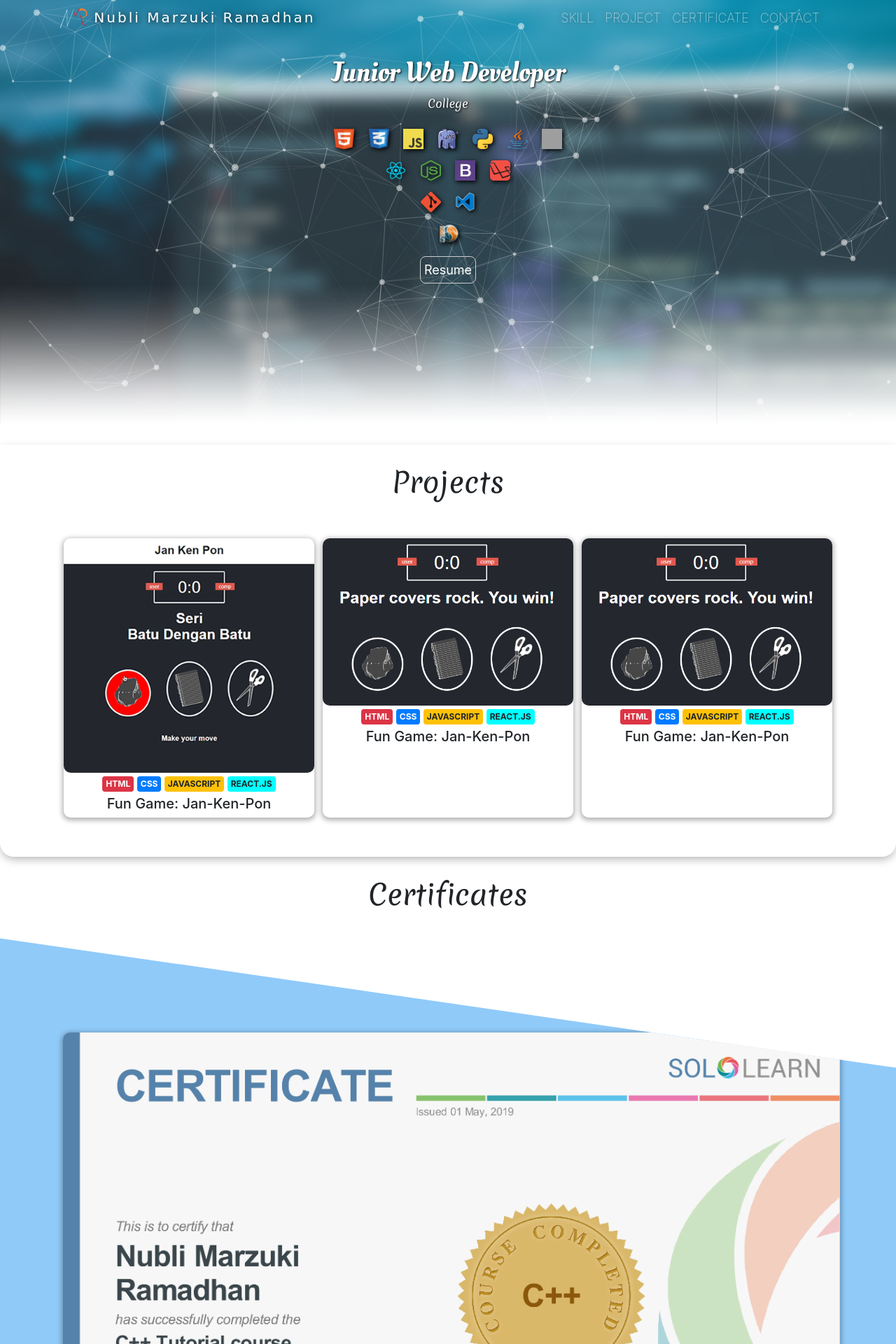
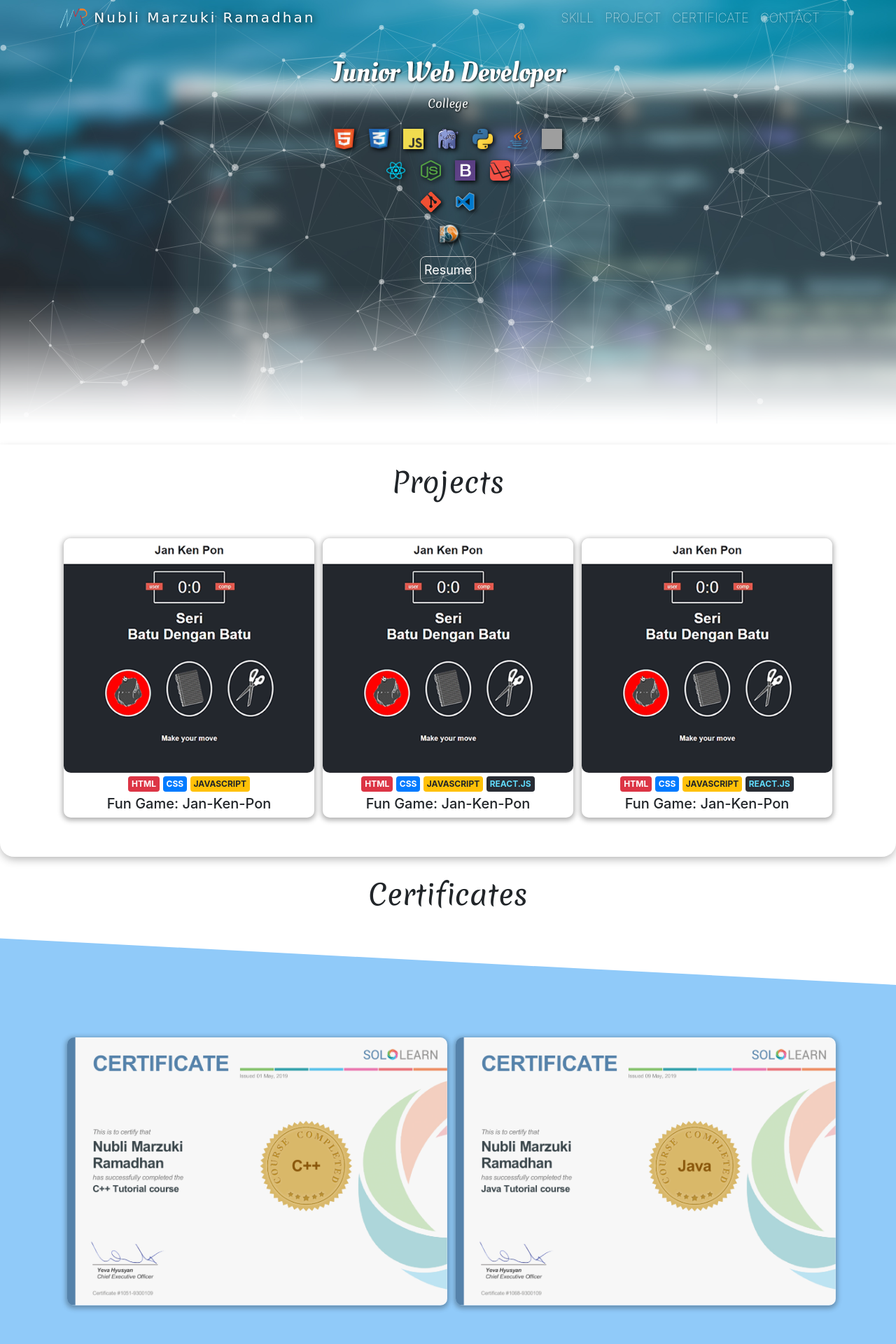
Before and after one commit to nublimr/nublimr.github.io, a PHP site: page / in a window 1280 px wide. Shown: the top 1920 px of the page at 70% size. Run offline with PHP 8.4, Linux system fonts and the light colour scheme; some libraries are stand-ins or nearby versions; some web fonts are replaced; grey boxes are pictures that could not be loaded.

Commit message:
Update Again

```diff
--- a/css/style.css
+++ b/css/style.css
@@ -132,7 +132,8 @@
 }
 
 .badge-react{
-    background-color: aqua;
+    background-color: #282c34;
+    color: #61dafb;
 }
 
 @media screen and (max-width: 400px){
@@ -188,7 +189,7 @@
     display: flex;
 }
 
-#certificate .container button{
+#certificate .container a{
     -webkit-box-flex: auto;
     -ms-flex: auto;
     flex: auto;
--- a/index.html
+++ b/index.html
@@ -104,7 +104,16 @@
   <section id="pro">
     <h1 class="text-center">Projects</h1>
     <div class="container">
-      <a data-filter="css" data-toggle="modal" data-target="#exampleModalCenter">
+      <a data-filter="css" data-toggle="modal" data-target="#exampleModalCenter" data-aos="fade-up">
+        <div class="text-center filterDiv html">
+          <img src="img/Jan-Ken-Pon.gif" alt="">
+          <small class="badge badge-danger"><i class="fab fa-html5 fa-lg"></i> HTML</small>
+          <small class="badge badge-primary"><i class="fab fa-css3 fa-lg"></i> CSS</small>
+          <small class="badge badge-warning"><i class="fab fa-js fa-lg"></i> JAVASCRIPT</small>
+          <h5>Fun Game: Jan-Ken-Pon</h5>
+        </div>
+      </a>
+      <a data-filter="css" data-toggle="modal" data-target="#exampleModalCenter" data-aos="fade-up">
         <div class="text-center filterDiv html">
           <img src="img/Jan-Ken-Pon.gif" alt="">
           <small class="badge badge-danger"><i class="fab fa-html5 fa-lg"></i> HTML</small>
@@ -114,19 +123,9 @@
           <h5>Fun Game: Jan-Ken-Pon</h5>
         </div>
       </a>
-      <a data-filter="css" data-toggle="modal" data-target="#exampleModalCenter">
-        <div class="text-center">
-          <img src="img/janken.png" alt="">
-          <small class="badge badge-danger"><i class="fab fa-html5 fa-lg"></i> HTML</small>
-          <small class="badge badge-primary"><i class="fab fa-css3 fa-lg"></i> CSS</small>
-          <small class="badge badge-warning"><i class="fab fa-js fa-lg"></i> JAVASCRIPT</small>
-          <small class="badge badge-react"><i class="fab fa-react fa-lg"></i> REACT.JS</small>
-          <h5>Fun Game: Jan-Ken-Pon</h5>
-        </div>
-      </a>
-      <a data-filter="react" class="" data-toggle="modal" data-target="#exampleModalCenter">
-        <div class="text-center">
-          <img src="img/janken.png" alt="">
+      <a data-filter="css" data-toggle="modal" data-target="#exampleModalCenter" data-aos="fade-up">
+        <div class="text-center filterDiv html">
+          <img src="img/Jan-Ken-Pon.gif" alt="">
           <small class="badge badge-danger"><i class="fab fa-html5 fa-lg"></i> HTML</small>
           <small class="badge badge-primary"><i class="fab fa-css3 fa-lg"></i> CSS</small>
           <small class="badge badge-warning"><i class="fab fa-js fa-lg"></i> JAVASCRIPT</small>
@@ -175,8 +174,8 @@
     </div>
     <div class="certif">
       <div class="container">
-        <a href="#" data-toggle="modal" data-target="#exampleModalCenter"><div data-aos="fade-right" data-aos-anchor-placement="top-bottom"><img src="img/C-.png" alt=""></div></a>
-        <a href="#" data-toggle="modal" data-target="#exampleModalCenter"><div data-aos="fade-left" data-aos-anchor-placement="top-bottom"><img src="img/Java.png" alt=""></div></a>
+        <a href="#" data-toggle="modal" data-target="#exampleModalCenter"><div data-aos="fade-right"><img src="img/C-.png" alt=""></div></a>
+        <a href="#" data-toggle="modal" data-target="#exampleModalCenter"><div data-aos="fade-left"><img src="img/Java.png" alt=""></div></a>
       </div>
   </section>
 
```
Also changed, not shown: form.php (deleted, +0 -15 lines).
